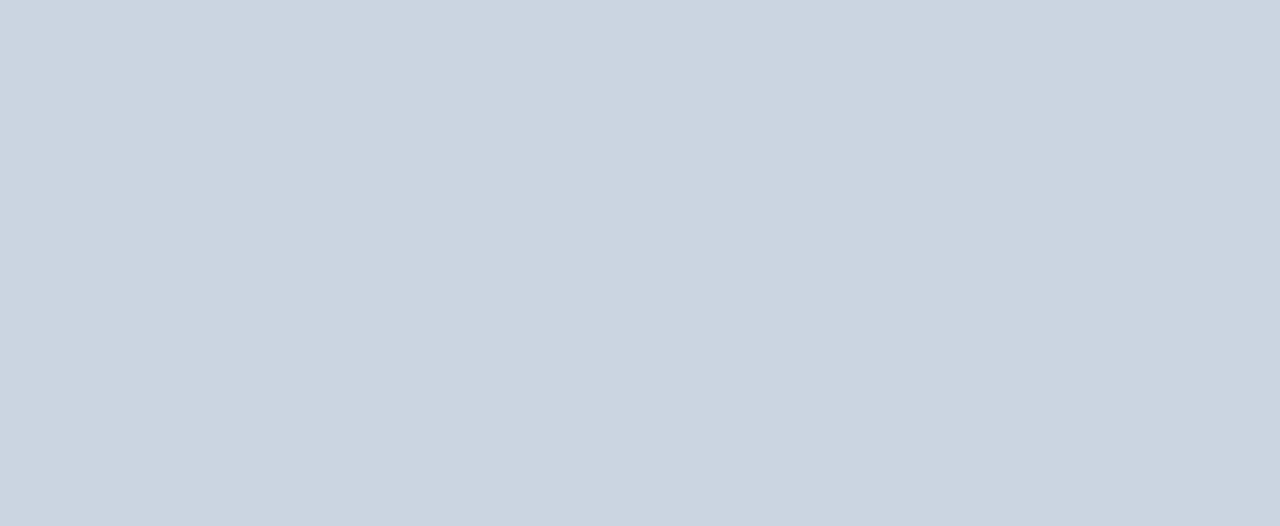
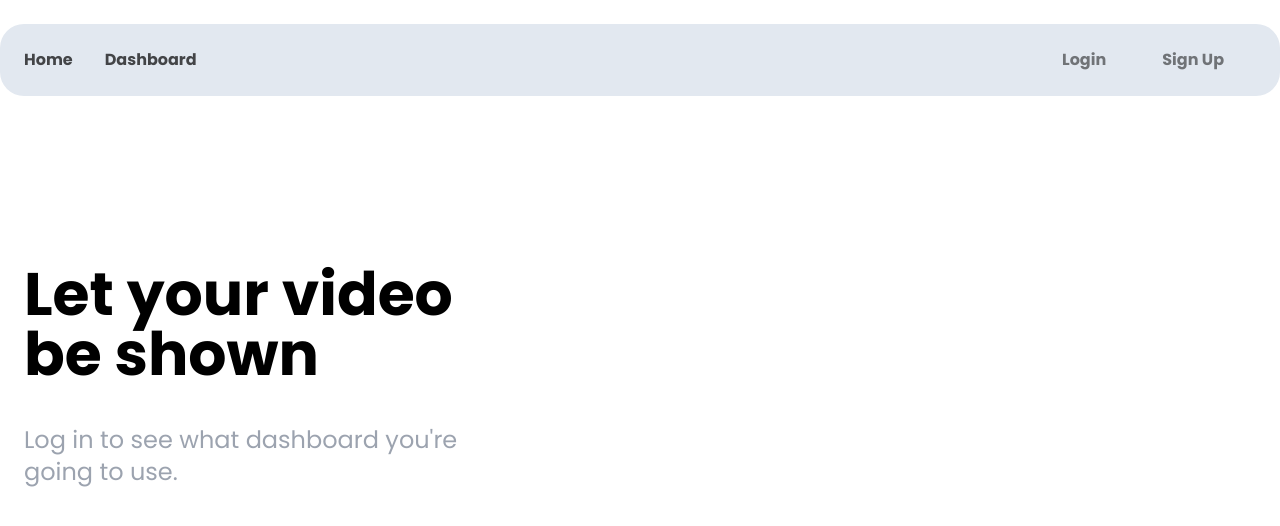
Before and after one commit to gloonch/reuseable-components, a React (Create React App) app: page / in a window 1280 px wide. Shown: the top 526 px of the page. Built offline with nearby package versions, Linux system fonts and the light colour scheme.

Commit message:
basic routes and dashboard

```diff
--- a/package.json
+++ b/package.json
@@ -8,6 +8,7 @@
     "@testing-library/user-event": "^13.5.0",
     "react": "^18.2.0",
     "react-dom": "^18.2.0",
+    "react-router-dom": "^6.11.2",
     "react-scripts": "5.0.1",
     "web-vitals": "^2.1.4"
   },
--- a/public/index.html
+++ b/public/index.html
@@ -10,6 +10,7 @@
       content="Web site created using create-react-app"
     />
     <link rel="apple-touch-icon" href="%PUBLIC_URL%/logo192.png" />
+    <link href="https://fonts.googleapis.com/css2?family=Poppins:wght@400;500;700&display=swap" rel="stylesheet">
     <!--
       manifest.json provides metadata used when your web app is installed on a
       user's mobile device or desktop. See https://developers.google.com/web/fundamentals/web-app-manifest/
--- a/src/App.js
+++ b/src/App.js
@@ -1,8 +1,23 @@
+import { BrowserRouter, Route, Routes } from "react-router-dom";
+import Home from "./components/Home";
+import Navbar from "./components/Navbar";
+import Dashboard from "./components/Dashboard";
+
 function App() {
   return (
-    <div className="h-[100vh] bg-slate-300">
-
-    </div>
+    <>
+      <BrowserRouter>
+        <Navbar />
+        <Routes>
+          <Route path="/" element={<Home />} />
+          <Route path="/dashboard" element={<Dashboard />} >
+            <Route path="webinar" element={<h1>Webinarrrr</h1>} />
+            <Route path="videoplayer" element={<h1>Playerrrrr</h1>} />
+          </Route>
+          <Route path="*" element={<h1 className="justify-center">Error</h1>} />
+        </Routes>
+      </BrowserRouter>
+    </>
   );
 }
 
--- /dev/null
+++ b/src/components/Dashboard.jsx
@@ -0,0 +1,19 @@
+import React from 'react'
+import { NavLink, Outlet, isActive } from 'react-router-dom'
+
+export default function Dashboard() {
+  return (
+    <>
+        <div className='flex flex-row justify-between max-w-lg items-center mt-20 ms-80'>
+            {/* { isAuthenticated && webinar... } */}
+            <NavLink to={'webinar'} className={({ isActive }) => isActive ? 'text-xl font-bold underline' : 'text-md'} >
+                Webinar's Dashboard
+            </NavLink>
+            <NavLink to={'videoplayer'} className={({ isActive }) => isActive ? 'text-xl font-bold underline' : 'text-md'} >
+                Video player's Dashboard
+            </NavLink>
+        </div>
+        <Outlet />
+    </>
+  )
+}
--- /dev/null
+++ b/src/components/Home.jsx
@@ -0,0 +1,25 @@
+import React from 'react'
+
+export default function Home() {
+  return (
+    <div>
+        <section id="hero">
+            <div className="container flex flex-col-reverse mx-auto p-6 lg:flex-row">
+                <div className="flex flex-col space-y-10 mb-44 lg:mt-36 xl:mb-52 lg:w-1/2">
+                    <h1 className="text-5xl font-bold text-center lg:text-6xl lg:max-w-md lg:text-left">
+                        Let your video be shown
+                    </h1>
+                    <p className="text-2xl text-center text-gray-400 lg:max-w-md lg:text-left">
+                        Log in to see what dashboard you're going to use.
+                    </p>
+
+                </div>
+
+                <div className="mb-24 mx-auto md:w-180 lg:mb-0 lg:w-1/2">
+                    {/* <img src="images/illustration-working.svg" alt=""> */}
+                </div>
+            </div>
+        </section>
+    </div>
+  )
+}
--- /dev/null
+++ b/src/components/Navbar.jsx
@@ -0,0 +1,28 @@
+import React from 'react'
+import { Link, NavLink } from 'react-router-dom'
+
+export default function Navbar() {
+  return (
+    <nav className=" mt-6 rounded-3xl relative container mx-auto p-6 bg-slate-200">
+        <div className="flex items-center justify-between">
+            <div className="flex items-center space-x-20">
+                {/* <img src="images/logo.svg" alt="" /> */}
+                <div className=" space-x-8 font-bold ">
+                    <NavLink to={'/'} className="opacity-70 hover:opacity-100">
+                        Home
+                    </NavLink>
+                    <NavLink to={'/dashboard'} className="opacity-70 hover:opacity-100">
+                        Dashboard
+                    </NavLink>
+
+                </div>
+            </div>
+            <div className=" items-center space-x-6 font-bold text-grayishViolet ">
+                <a href='#' className="font-bold opacity-50 hover:opacity-90">Login</a>
+                <a href="#" className="px-8 py-3 font-bold opacity-50 hover:opacity-90">Sign Up</a>
+            </div>
+
+        </div>
+    </nav>
+  )
+}
--- a/tailwind.config.js
+++ b/tailwind.config.js
@@ -2,7 +2,11 @@
 module.exports = {
   content: ["./src/**/*.{jsx,js,ts,tsx}",],
   theme: {
-    extend: {},
+    extend: {
+      fontFamily: {
+        sans: ['Poppins', 'sans-serif']
+      },
+    },
   },
   plugins: [],
 }
```
Also changed, not shown: 1 other file (tests, documents, lock files or other folders).
